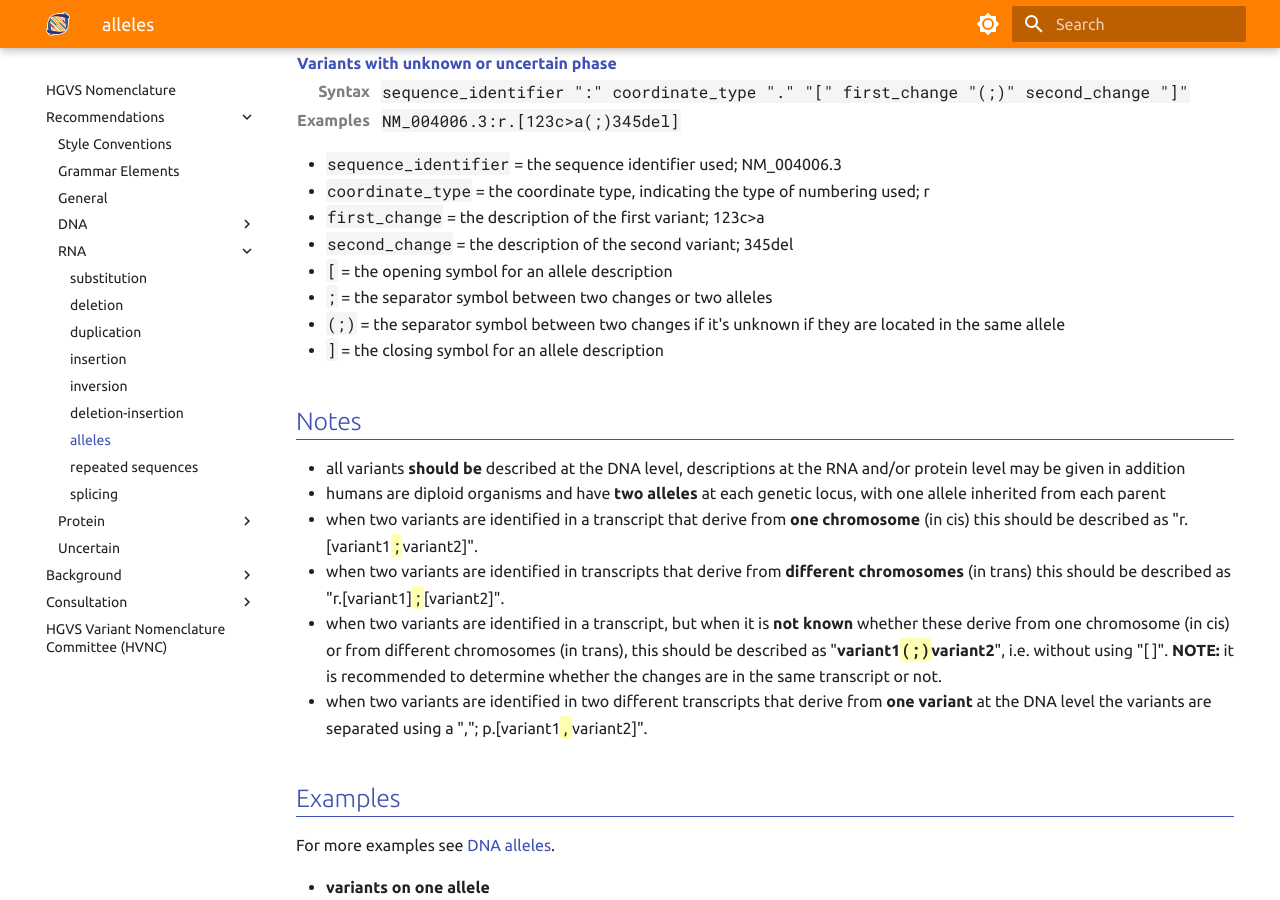
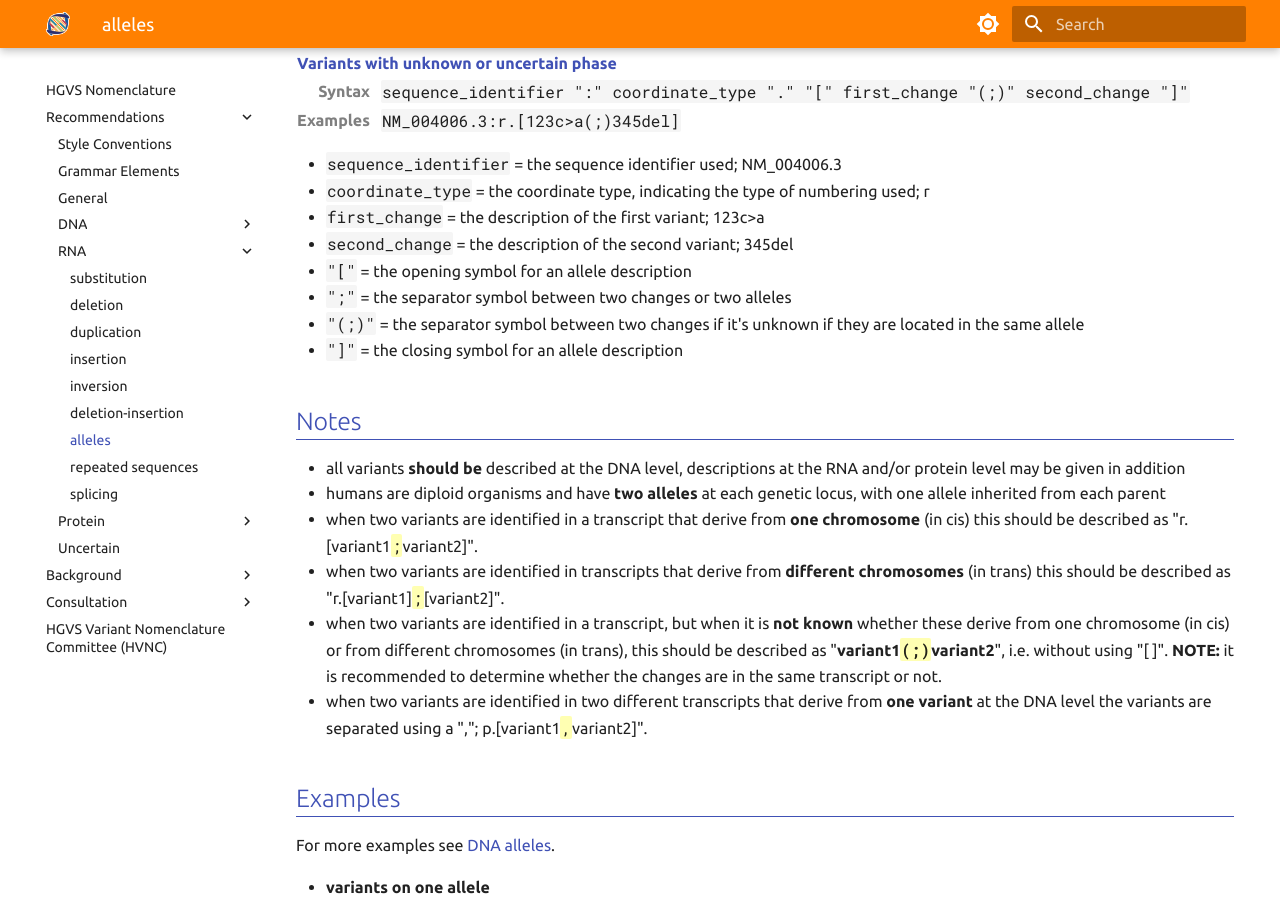
Before and after one commit to HGVSnomenclature/hgvs-nomenclature, an MkDocs documentation site: the page built from docs/recommendations/RNA/alleles.md, in a window 1280 px wide and 900 px high, scrolled down 495 px. Built offline with MkDocs 1.6.1 and Material for MkDocs 9.7.7, drawn with Linux system fonts in a browser that asks for light colours.

Commit message:
Add forgotten quotes.

```diff
--- a/docs/recommendations/RNA/alleles.md
+++ b/docs/recommendations/RNA/alleles.md
@@ -40,10 +40,10 @@ Allele: a series of variants in a transcript from one chromosome.
 - <code>coordinate_type</code> = the coordinate type, indicating the type of numbering used; r
 - <code>first_change</code> = the description of the first variant; 123c>a
 - <code>second_change</code> = the description of the second variant; 345del
-- <code>[</code> = the opening symbol for an allele description
-- <code>;</code> = the separator symbol between two changes or two alleles
-- <code>(;)</code> = the separator symbol between two changes if it's unknown if they are located in the same allele
-- <code>]</code> = the closing symbol for an allele description
+- <code>"["</code> = the opening symbol for an allele description
+- <code>";"</code> = the separator symbol between two changes or two alleles
+- <code>"(;)"</code> = the separator symbol between two changes if it's unknown if they are located in the same allele
+- <code>"]"</code> = the closing symbol for an allele description
 
 ## Notes
 
```
